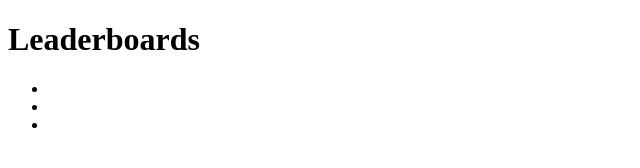
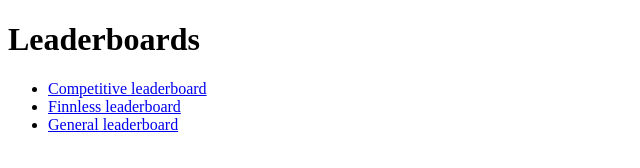
Before and after one commit to realnoobcoder789/ccleaderboard, a plain HTML site: page index.html in a window 1280 px wide. Shown: the whole page, without its empty margins (0-640 px from the left). Drawn offline with Linux system fonts and the light colour scheme.

Commit message:
Add text to leaderboard links in index.html

```diff
--- a/index.html
+++ b/index.html
@@ -8,9 +8,9 @@
   <body>
     <h1>Leaderboards</h1>
     <ul>
-      <li><a href="competitive.html"></a></li>
-      <li><a href="finnless.html"></a></li>
-      <li><a href="general.html"></a></li>
+      <li><a href="competitive.html">Competitive leaderboard</a>
+      <li><a href="finnless.html">Finnless leaderboard</a></li>
+      <li><a href="general.html">General leaderboard</a></li>
     </ul>
   </body>
 </html>
```
